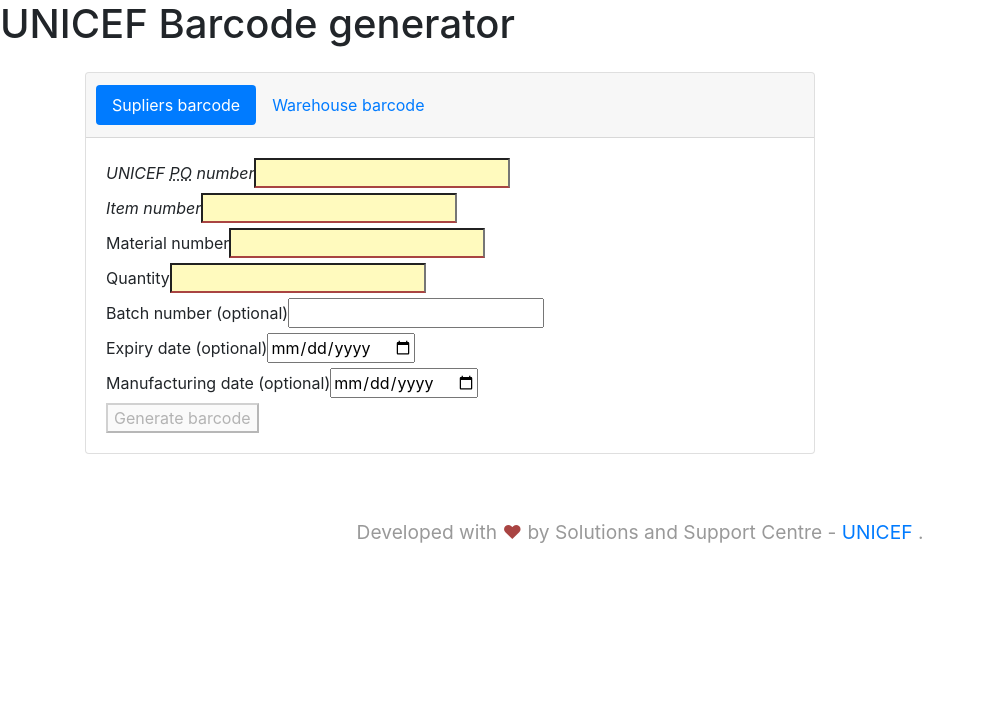
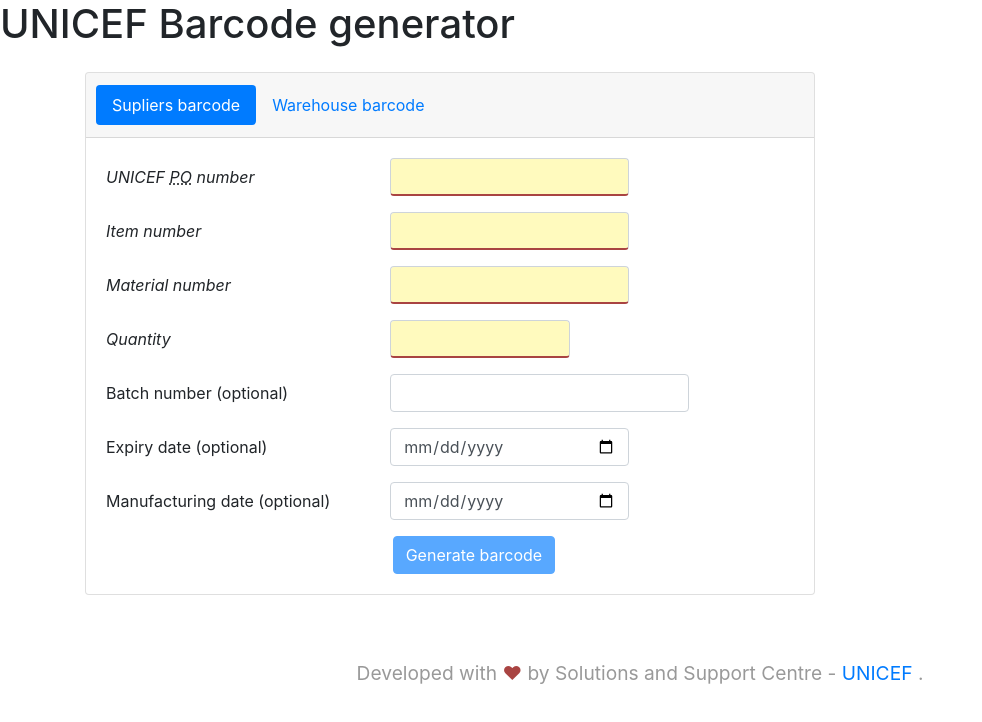
Before and after one commit to unicef/barcode-generator, an Angular app: page / in a window 1280 px wide. Both pictures are taken after a click on the link "Supliers barcode". Shown: the top 722 px of the page, without its empty margins (0-982 px from the left). Built offline with nearby package versions, Linux system fonts and the light colour scheme.

Commit message:
ui of the supplier form bootstrap-ized

```diff
--- a/src/app/suplier-barcode-list-item/suplier-barcode-list-item.component.html
+++ b/src/app/suplier-barcode-list-item/suplier-barcode-list-item.component.html
@@ -1,9 +1,36 @@
   <dl>
-    <dt>UNICEF PO Number</dt>  <dd>{{barcode.poNumber}}</dd>
-    <dt>Item No.</dt>          <dd>{{barcode.poItemNumber}}</dd>
-    <dt>Material No.</dt>      <dd>{{barcode.materialNumber}}</dd>
-    <dt>Batch No.</dt>         <dd>{{barcode.batchNumber}}</dd>
-    <dt>Quantity</dt>          <dd>{{barcode.quantity}}</dd>
-    <dt>Expiry date</dt>       <dd>{{barcode.expiryDate}}</dd>
-    <dt>Manufacturing date</dt><dd>{{barcode.manufacturingDate}}</dd>
+    <div class="row">
+      <dt class="col-sm-5 text-right">UNICEF PO Number</dt>
+      <dd class="col-sm-7">{{barcode.poNumber}}</dd>
+    </div>
+
+    <div class="row">
+      <dt class="col-sm-5 text-right">Item No.</dt>
+      <dd class="col-sm-7">{{barcode.itemNumber}}</dd>
+    </div>
+
+    <div class="row">
+      <dt class="col-sm-5 text-right">Material No.</dt>
+      <dd class="col-sm-7">{{barcode.materialNumber}}</dd>
+    </div>
+
+    <div class="row">
+        <dt class="col-sm-5 text-right">Quantity</dt>
+        <dd class="col-sm-7">{{barcode.quantity}}</dd>
+    </div>
+
+    <div class="row">
+      <dt class="col-sm-5 text-right">Batch No.</dt>
+      <dd class="col-sm-7">{{barcode.batchNumber}}</dd>
+    </div>
+
+    <div class="row">
+      <dt class="col-sm-5 text-right">Expiry date</dt>
+      <dd class="col-sm-7">{{barcode.expiryDate}}</dd>
+    </div>
+
+    <div class="row">
+      <dt class="col-sm-5 text-right">Manufacturing date</dt>
+      <dd class="col-sm-7">{{barcode.manufacturingDate}}</dd>
+    </div>
   </dl>
--- a/src/app/supliers-form/supliers-form.component.html
+++ b/src/app/supliers-form/supliers-form.component.html
@@ -1,38 +1,71 @@
 <form #suplierForm="ngForm">
-  <div>
-    <label for="po-number"><em>UNICEF <abbr title="Purchase Order">PO</abbr> number</em></label>
-    <input type="number" id="po-number" name="po-number" [(ngModel)]="barcode.poNumber" required>
+  <div class="form-group row">
+    <label for="po-number" class="col-sm-5 col-form-label">
+      <em>UNICEF <abbr title="Purchase Order">PO</abbr> number</em>
+    </label>
+    <input type="number" id="po-number" name="po-number"
+      class="form-control col-sm-4"
+      [(ngModel)]="barcode.poNumber" required>
   </div>
 
-  <div>
-    <label for="po-item-number"><em>Item number </em></label>
-    <input type="number" min="0" step="1" id="po-item-number" name="po-item-number" [(ngModel)]="barcode.itemNumber" required>
+  <div class="form-group row">
+    <label for="item-number" class="col-sm-5 col-form-label">
+      <em>Item number </em>
+    </label>
+    <input type="number" min="0" step="1" id="item-number" name="item-number"
+      class="form-control col-sm-4"
+      [(ngModel)]="barcode.itemNumber" required>
   </div>
 
-  <div>
-    <label for="material-number">Material number</label>
-    <input class="uppercase" type="text" id="material-number" name="material-number" [(ngModel)]="barcode.materialNumber" required>
+  <div class="form-group row">
+    <label for="material-number" class="col-sm-5 col-form-label">
+      <em>Material number</em>
+    </label>
+    <input class="uppercase" type="text" id="material-number" name="material-number"
+      class="form-control col-sm-4"
+      [(ngModel)]="barcode.materialNumber" required>
   </div>
 
-  <div>
-    <label for="quantity">Quantity</label>
-    <input type="number" min="0" id="quantity" name="quantity" [(ngModel)]="barcode.quantity" required>
+  <div class="form-group row">
+    <label for="quantity" class="col-sm-5 col-form-label">
+      <em>Quantity</em>
+    </label>
+    <input type="number" min="0" id="quantity" name="quantity"
+      class="form-control col-sm-3"
+      [(ngModel)]="barcode.quantity" required>
   </div>
 
-  <div>
-    <label for="batch-number">Batch number (optional)</label>
-    <input type="text" id="batch-number" name="batch-number" [(ngModel)]="barcode.batchNumber">
+  <div class="form-group row">
+    <label for="batch-number" class="col-sm-5 col-form-label">
+      Batch number (optional)
+    </label>
+    <input type="text" id="batch-number" name="batch-number"
+      class="form-control col-sm-5"
+      [(ngModel)]="barcode.batchNumber">
   </div>
 
-  <div>
-    <label for="expiry-date">Expiry date (optional)</label>
-    <input type="date" id="expiry-date" name="expiry-date" [(ngModel)]="barcode.expiryDate">
+  <div class="form-group row">
+    <label for="expiry-date" class="col-sm-5 col-form-label">
+      Expiry date (optional)
+    </label>
+    <input type="date" id="expiry-date" name="expiry-date"
+      class="form-control col-sm-4"
+      [(ngModel)]="barcode.expiryDate">
   </div>
 
-  <div>
-    <label for="manufacturing-date">Manufacturing date (optional)</label>
-    <input type="date" id="manufacturing-date" name="manufacturing-date" [(ngModel)]="barcode.manufacturingDate">
+  <div class="form-group row">
+    <label for="manufacturing-date" class="col-sm-5 col-form-label">
+      Manufacturing date (optional)
+    </label>
+    <input type="date" id="manufacturing-date" name="manufacturing-date"
+      class="form-control col-sm-4"
+      [(ngModel)]="barcode.manufacturingDate">
   </div>
 
-    <button type="submit" (click)="generateBarcodeClicked()" [disabled]="!suplierForm.form.valid">Generate barcode</button>
+    <button type="submit" class="btn btn-primary offset-sm-5"
+      (click)="generateBarcodeClicked()"
+      [disabled]="!suplierForm.form.valid"
+      title="Fill all the mandatory fields marked with * to generate the barcode">
+        Generate barcode
+    </button>
 </form>
```
